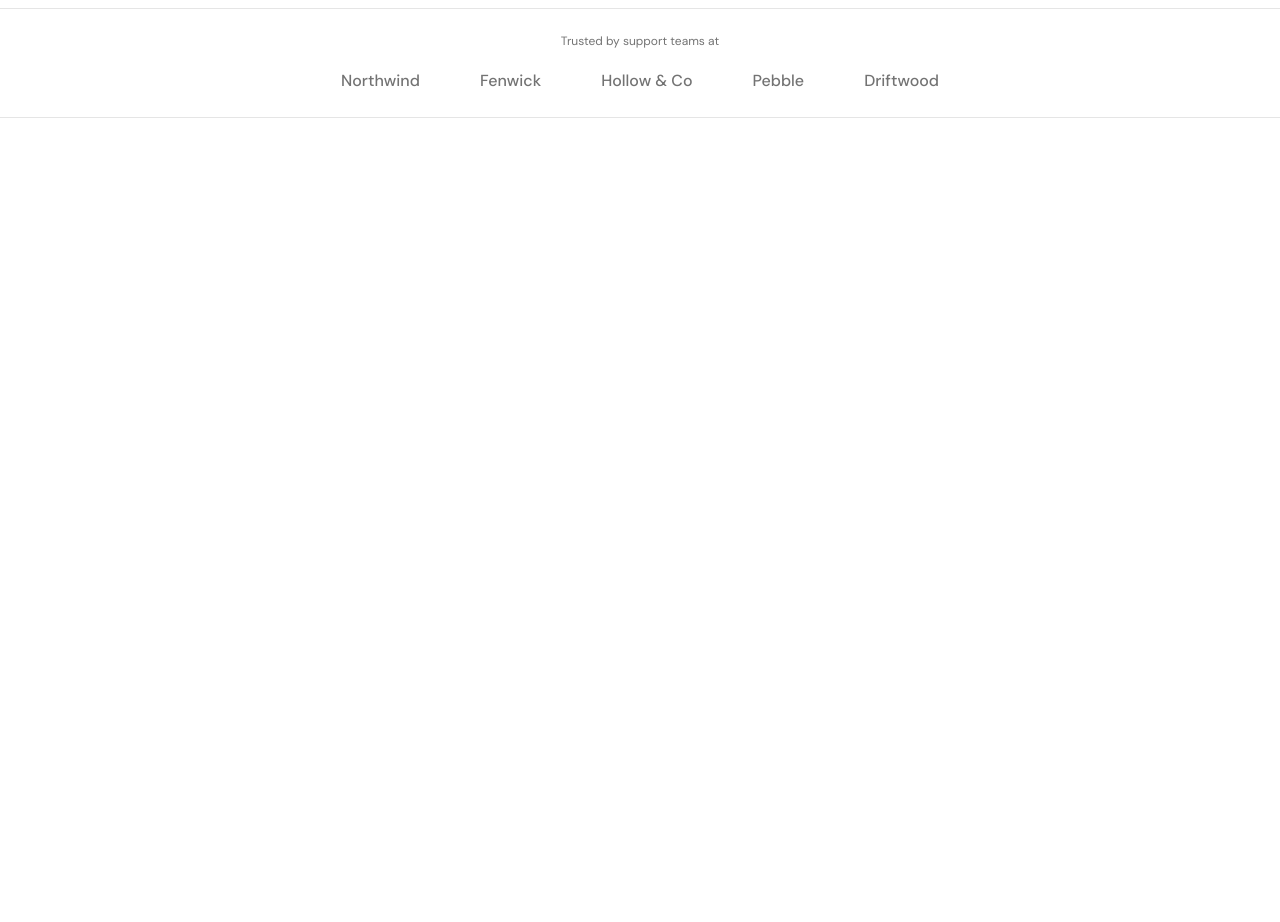
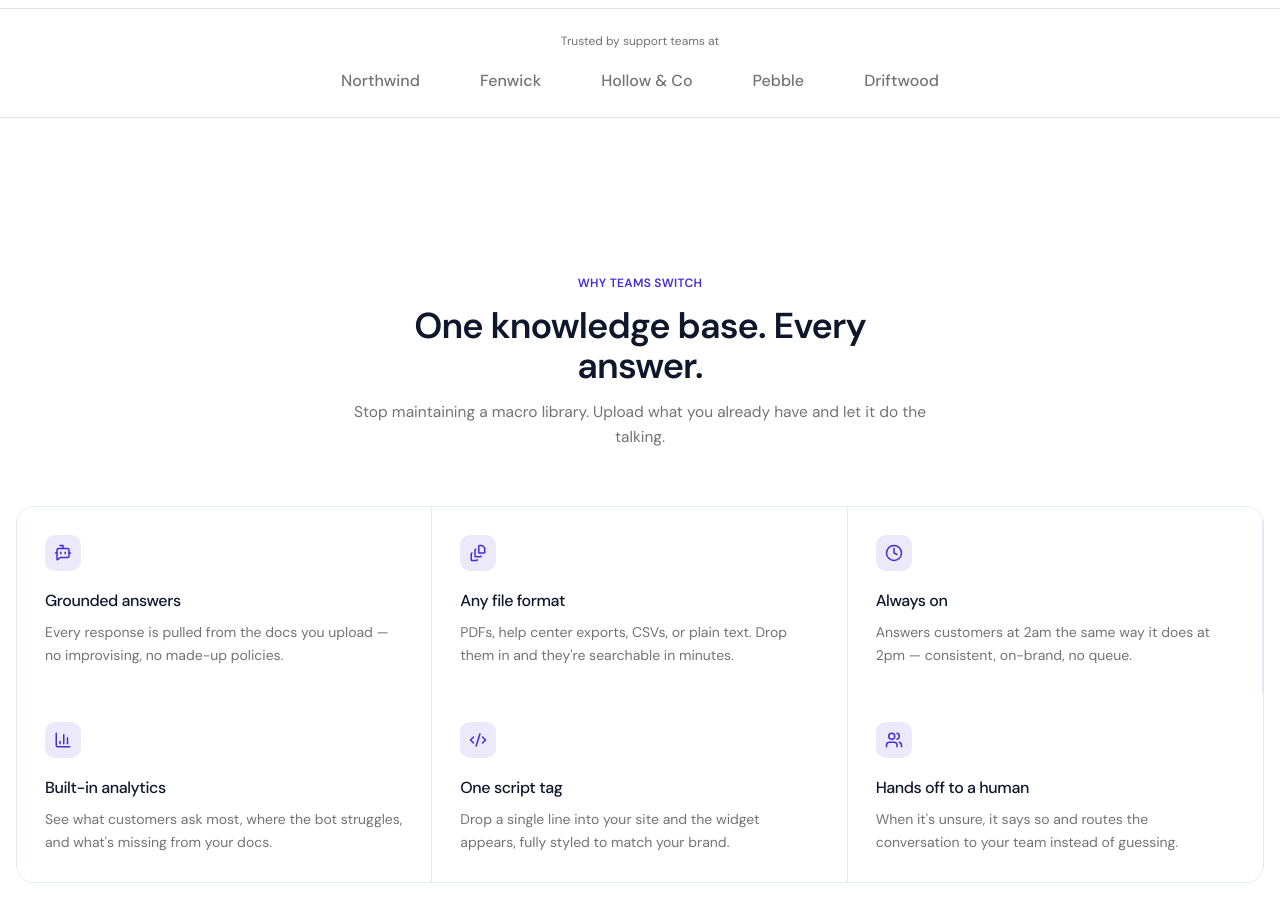
Before and after one commit to nhmnazmul22/AICustomerSupportAssistant, a Next.js app: page / in a window 1280 px wide. Shown: the part 1000-1922 px from the top of the page. Before the commit the page ends 1138 px from the top, so only its background shows below. Built offline with nearby package versions, Linux system fonts and the light colour scheme.

Commit message:
add Feature component and related files; implement feature grid and section header

```diff
--- a/app/page.tsx
+++ b/app/page.tsx
@@ -1,4 +1,5 @@
 import Section from "@/components/common/Section"
+import Feature from "@/components/pages/Home/Feature/Feature"
 import Hero from "@/components/pages/Home/Hero/Hero"
 import TrustedCompany from "@/components/pages/Home/TrustedCompany/TrustedCompany"
 
@@ -9,6 +10,9 @@ export default function Page() {
       <Section>
         <TrustedCompany />
       </Section>
+      <Section>
+        <Feature />
+      </Section>
     </div>
   )
 }
--- /dev/null
+++ b/components/common/SectionHeader.tsx
@@ -0,0 +1,29 @@
+import React from "react"
+
+type SectionHeaderProps = {
+  subTitle?: string
+  title: string
+  desc?: string
+}
+
+const SectionHeader = ({ subTitle, title, desc }: SectionHeaderProps) => {
+  return (
+    <div className="mx-auto max-w-xl text-center">
+      {subTitle && (
+        <span className="text-xs font-semibold tracking-wide text-primary uppercase">
+          {subTitle}
+        </span>
+      )}
+      <h2 className="mt-3 text-3xl font-semibold tracking-tight text-slate-900 sm:text-4xl dark:text-slate-50">
+        {title}
+      </h2>
+      {desc && (
+        <p className="mt-3.5 text-[15.5px] leading-relaxed text-muted-foreground">
+          {desc}
+        </p>
+      )}
+    </div>
+  )
+}
+
+export default SectionHeader
--- /dev/null
+++ b/components/pages/Home/Feature/Feature.tsx
@@ -0,0 +1,24 @@
+import Container from "@/components/common/Container"
+import SectionHeader from "@/components/common/SectionHeader"
+import FeatureGrid from "./FeatureGrid"
+
+const Feature = () => {
+  return (
+    <div className="">
+      <Container>
+        <div className="py-24">
+          <SectionHeader
+            subTitle="Why teams switch"
+            title="One knowledge base. Every answer."
+            desc="Stop maintaining a macro library. Upload what you already have and let it do the talking."
+          />
+          <div className="mt-14">
+            <FeatureGrid />
+          </div>
+        </div>
+      </Container>
+    </div>
+  )
+}
+
+export default Feature
--- /dev/null
+++ b/components/pages/Home/Feature/FeatureCard.tsx
@@ -0,0 +1,26 @@
+import React from "react"
+import type { FeatureItem } from "@/types"
+
+type FeatureCardProps = {
+  feature: FeatureItem
+}
+
+const FeatureCard = ({ feature }: FeatureCardProps) => {
+  const { icon: Icon, title, description } = feature
+
+  return (
+    <div className="bg-white p-7 duration-300 hover:bg-primary/10 dark:bg-slate-900 dark:hover:bg-primary/5">
+      <div className="mb-4.5 flex size-9 items-center justify-center rounded-lg bg-primary/10">
+        <Icon className="size-4.5 text-primary" />
+      </div>
+      <h3 className="mb-2 text-base font-medium tracking-tight text-slate-900 dark:text-slate-50">
+        {title}
+      </h3>
+      <p className="text-sm leading-relaxed text-muted-foreground">
+        {description}
+      </p>
+    </div>
+  )
+}
+
+export default FeatureCard
--- /dev/null
+++ b/components/pages/Home/Feature/FeatureGrid.tsx
@@ -0,0 +1,16 @@
+import React from "react"
+import FeatureCard from "./FeatureCard"
+import { features } from "@/constants"
+
+const FeatureGrid = () => {
+  return (
+    <div className="grid grid-cols-1 divide-y divide-slate-200 overflow-hidden rounded-2xl border border-slate-200
+     md:grid-cols-3 md:divide-x md:divide-y-0 dark:divide-slate-800 dark:border-slate-800">
+      {features.map((feature) => (
+        <FeatureCard key={feature.title} feature={feature} />
+      ))}
+    </div>
+  )
+}
+
+export default FeatureGrid
--- /dev/null
+++ b/constants/index.ts
@@ -0,0 +1,48 @@
+import { FeatureItem } from "@/types"
+import {
+  BotMessageSquare,
+  FileStack,
+  Clock,
+  BarChart3,
+  Code2,
+  Users,
+} from "lucide-react"
+
+export const features: FeatureItem[] = [
+  {
+    icon: BotMessageSquare,
+    title: "Grounded answers",
+    description:
+      "Every response is pulled from the docs you upload — no improvising, no made-up policies.",
+  },
+  {
+    icon: FileStack,
+    title: "Any file format",
+    description:
+      "PDFs, help center exports, CSVs, or plain text. Drop them in and they're searchable in minutes.",
+  },
+  {
+    icon: Clock,
+    title: "Always on",
+    description:
+      "Answers customers at 2am the same way it does at 2pm — consistent, on-brand, no queue.",
+  },
+  {
+    icon: BarChart3,
+    title: "Built-in analytics",
+    description:
+      "See what customers ask most, where the bot struggles, and what's missing from your docs.",
+  },
+  {
+    icon: Code2,
+    title: "One script tag",
+    description:
+      "Drop a single line into your site and the widget appears, fully styled to match your brand.",
+  },
+  {
+    icon: Users,
+    title: "Hands off to a human",
+    description:
+      "When it's unsure, it says so and routes the conversation to your team instead of guessing.",
+  },
+]
--- /dev/null
+++ b/types/index.ts
@@ -0,0 +1,7 @@
+import { LucideIcon } from "lucide-react"
+
+export type FeatureItem = {
+  icon: LucideIcon
+  title: string
+  description: string
+}
```
